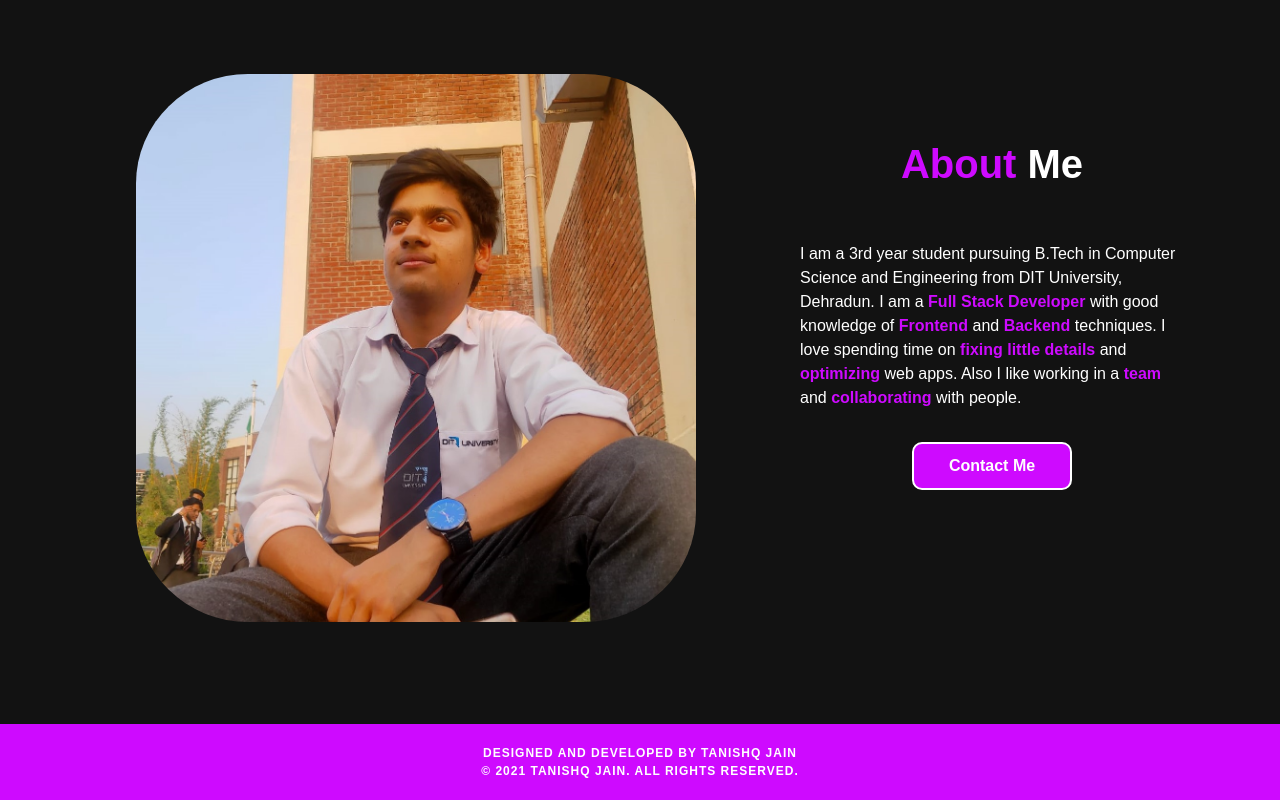
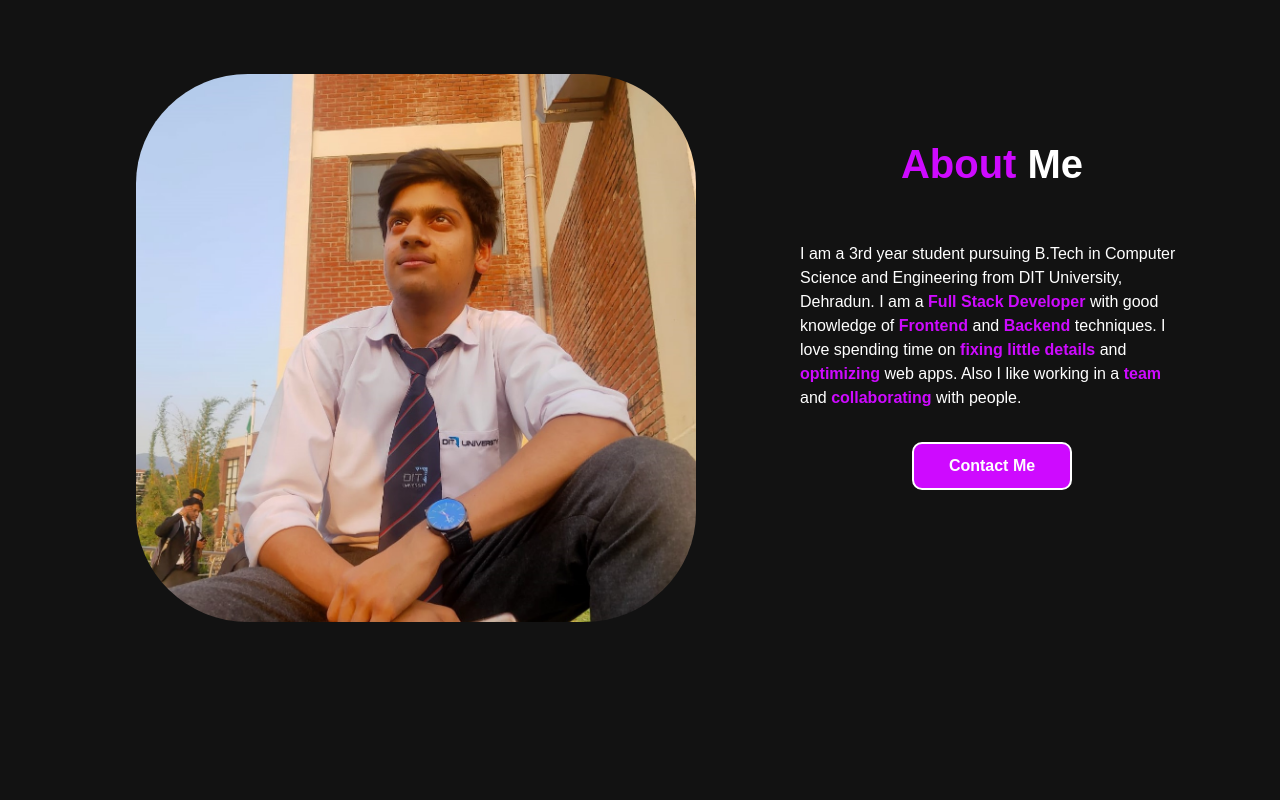
Before and after one commit to tanishqJain16/MyPortfolio, a React (Vite) app: page / in a window 1280 px wide. Shown: the part 896-1696 px from the top of the page. After the commit the page ends 1616 px from the top, so only its background shows below. Built offline with nearby package versions, Linux system fonts and the light colour scheme.

Commit message:
about me

```diff
--- a/src/App.jsx
+++ b/src/App.jsx
@@ -7,7 +7,6 @@ import Education from './pages/Education/Education'
 import About from './pages/About/About'
 import Home from './pages/Home/Home'
 import Experience from './pages/Experience/Experience'
-import Footer from './components/footer/Footer'
 
 function App() {
 
@@ -23,7 +22,6 @@ function App() {
         <Route path="/contact" element={<Contact/>}/>
         <Route path="/experience" element={<Experience/>}/>
       </Routes>
-      <Footer/>
      </Router>
     </>
   )
--- a/src/components/AboutMe/AboutMe.css
+++ b/src/components/AboutMe/AboutMe.css
@@ -119,8 +119,12 @@
         width: 100%;
     }
 
+    .aboutMe>.aboutMeLeft>.aboutMeLeft__img{
+        margin-top: 17vh;
+    }
+
     .aboutMe>.aboutMeLeft>.aboutMeLeft__img>img{
-        width: 20rem;
+        width: 15rem;
     }
 
     .aboutMe>.aboutMeRight>.aboutHeading>h1{
--- a/src/components/Footer/Footer.css
+++ /dev/null
@@ -1,12 +0,0 @@
-.footer{
-    background-color: #ce0aff;
-    color: #fff;
-    padding: 20px;
-    text-align: center;
-    font-size: 12px;
-    font-weight: 600;
-    letter-spacing: 1px;
-    text-transform: uppercase;
-    margin-top: 20px;
-    height: fit-content;
-}
--- a/src/components/Footer/Footer.jsx
+++ /dev/null
@@ -1,14 +0,0 @@
-import "./Footer.css"
-
-function Footer() {
-    return (
-        <div className="footer">
-            <div className="footer__content">
-                <p>Designed and Developed by Tanishq Jain</p>
-                <p>© 2021 Tanishq Jain. All rights reserved.</p>
-            </div>
-        </div>
-    )
-}
-
-export default Footer
--- a/src/pages/Home/Home.jsx
+++ b/src/pages/Home/Home.jsx
@@ -8,7 +8,7 @@ import AboutMe from "../../components/AboutMe/AboutMe";
 
 function Home() {
     const handleAboutMe = () => {
-        window.scrollTo({ left: 0, top: 1000, behavior: "smooth" });
+        window.scrollTo({ left: 0, top: 800, behavior: "smooth" });
     }
     return (
         <div className="home">
```
